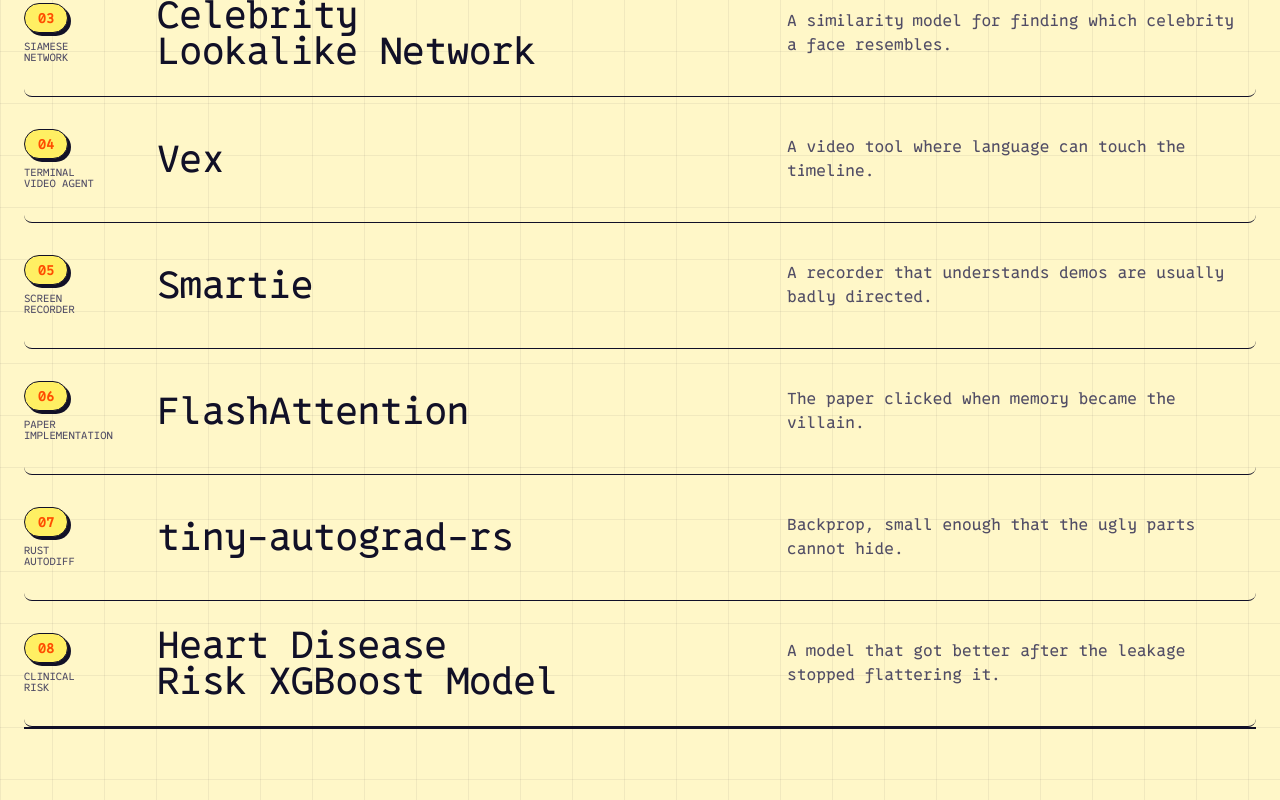
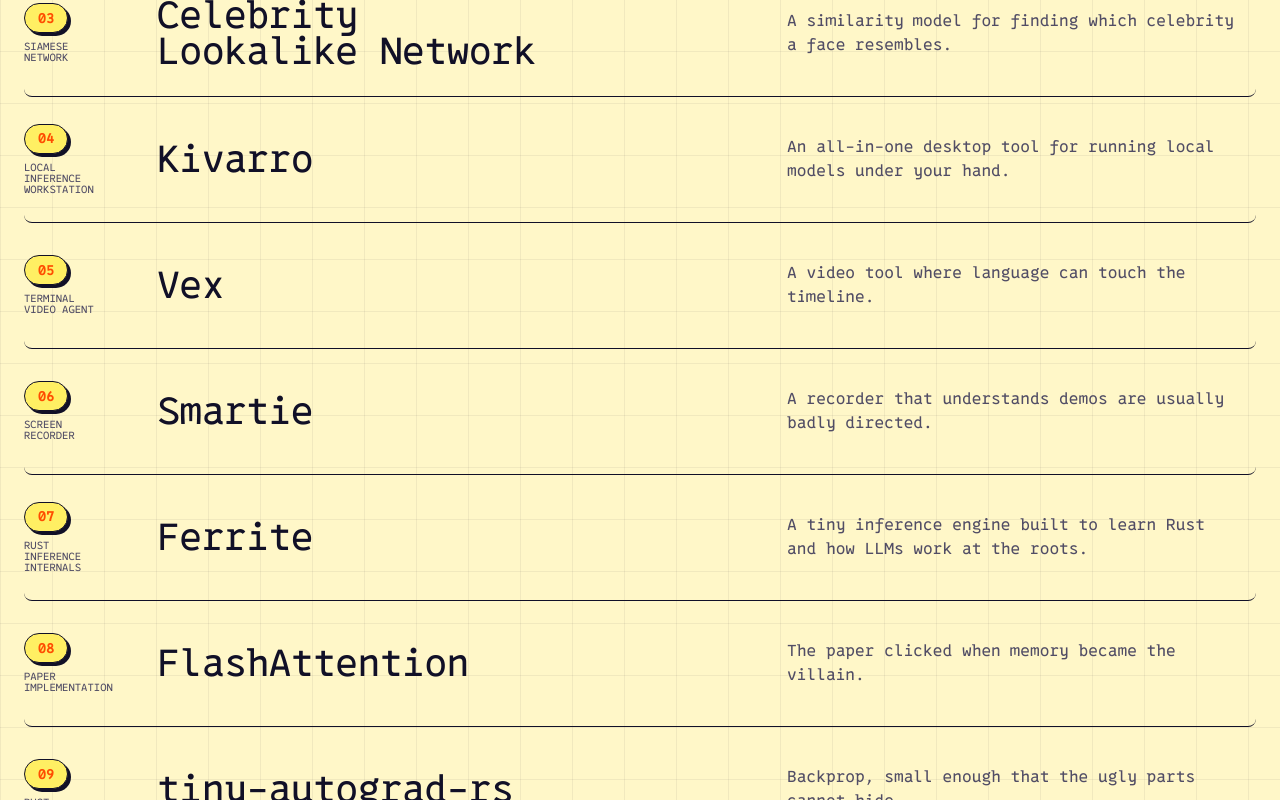
Before and after one commit to aaryan-kakad/aaryan-kakad.github.io, a Next.js app: page / in a window 1280 px wide. Shown: the part 8060-8860 px from the top of the page. Built offline with nearby package versions, Linux system fonts and the light colour scheme.

Commit message:
Add Kivarro and Ferrite projects

```diff
--- a/data/site.ts
+++ b/data/site.ts
@@ -195,8 +195,18 @@ export const workItems: WorkItem[] = [
     linkLabel: "try demo"
   },
   {
+    id: "kivarro",
+    number: "04",
+    title: "Kivarro",
+    kind: "local inference workstation",
+    sentence: "An all-in-one desktop tool for running local models under your hand.",
+    detail: "Model registry, runtime profiles, hardware fit, chat, local API, RAG tests, benchmarks, logs. I wanted local inference to feel like a real workstation instead of a pile of scripts.",
+    image: "/media/project-kivarro.png",
+    href: "https://github.com/AKMessi/kivarro"
+  },
+  {
     id: "vex",
-    number: "04",
+    number: "05",
     title: "Vex",
     kind: "terminal video agent",
     sentence: "A video tool where language can touch the timeline.",
@@ -206,7 +216,7 @@ export const workItems: WorkItem[] = [
   },
   {
     id: "smartie",
-    number: "05",
+    number: "06",
     title: "Smartie",
     kind: "screen recorder",
     sentence: "A recorder that understands demos are usually badly directed.",
@@ -215,8 +225,18 @@ export const workItems: WorkItem[] = [
     href: "https://github.com/AKMessi/smartie"
   },
   {
+    id: "ferrite",
+    number: "07",
+    title: "Ferrite",
+    kind: "rust inference internals",
+    sentence: "A tiny inference engine built to learn Rust and how LLMs work at the roots.",
+    detail: "GGUF parsing, tensors, quantization, tokenizer, sampler, KV cache, and forward passes. Not a product. A way to stop treating inference as a black box.",
+    image: "/media/project-ferrite.png",
+    href: "https://github.com/AKMessi/ferrite"
+  },
+  {
     id: "flash",
-    number: "06",
+    number: "08",
     title: "FlashAttention",
     kind: "paper implementation",
     sentence: "The paper clicked when memory became the villain.",
@@ -226,7 +246,7 @@ export const workItems: WorkItem[] = [
   },
   {
     id: "autograd",
-    number: "07",
+    number: "09",
     title: "tiny-autograd-rs",
     kind: "rust autodiff",
     sentence: "Backprop, small enough that the ugly parts cannot hide.",
@@ -236,7 +256,7 @@ export const workItems: WorkItem[] = [
   },
   {
     id: "heart",
-    number: "08",
+    number: "10",
     title: "Heart Disease Risk XGBoost Model",
     kind: "clinical risk",
     sentence: "A model that got better after the leakage stopped flattering it.",
@@ -582,6 +602,15 @@ export const galleryItems: GalleryItem[] = [
     poster: "/media/celebrity-doppelganger-poster.webp"
   },
   {
+    src: "/media/project-kivarro.png",
+    kind: "image",
+    title: "Kivarro",
+    caption: "local inference under control",
+    meta: "project proof",
+    story: "An all-in-one local inference workstation: model registry, profiles, hardware fit, chat, local API, RAG tests, benchmarks, and logs.",
+    alt: "Kivarro local inference workbench screenshot"
+  },
+  {
     src: "/media/project-vex.webp",
     kind: "image",
     title: "Vex",
@@ -598,6 +627,15 @@ export const galleryItems: GalleryItem[] = [
     meta: "project proof",
     story: "A recorder that makes demos feel directed instead of dead.",
     alt: "Smartie screen recorder interface screenshot"
+  },
+  {
+    src: "/media/project-ferrite.png",
+    kind: "image",
+    title: "Ferrite",
+    caption: "inference roots in rust",
+    meta: "project proof",
+    story: "A tiny inference engine built to learn Rust and the lower layers of LLMs: GGUF, tensors, quantization, tokenization, sampling, and cache state.",
+    alt: "Ferrite repository screenshot"
   },
   {
     src: "/media/project-flash.webp",
```
Also changed, not shown: public/media/project-ferrite.png (added), public/media/project-kivarro.png (added).
